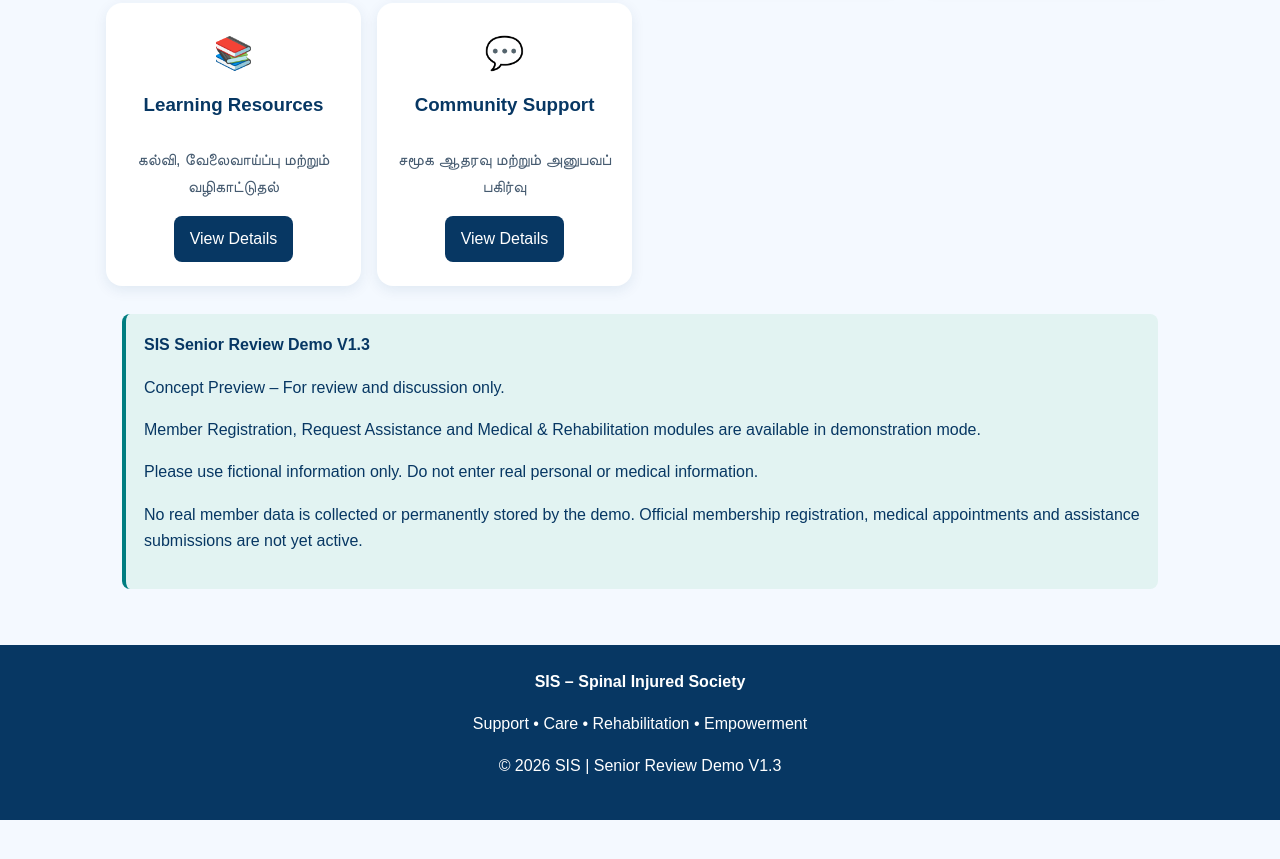
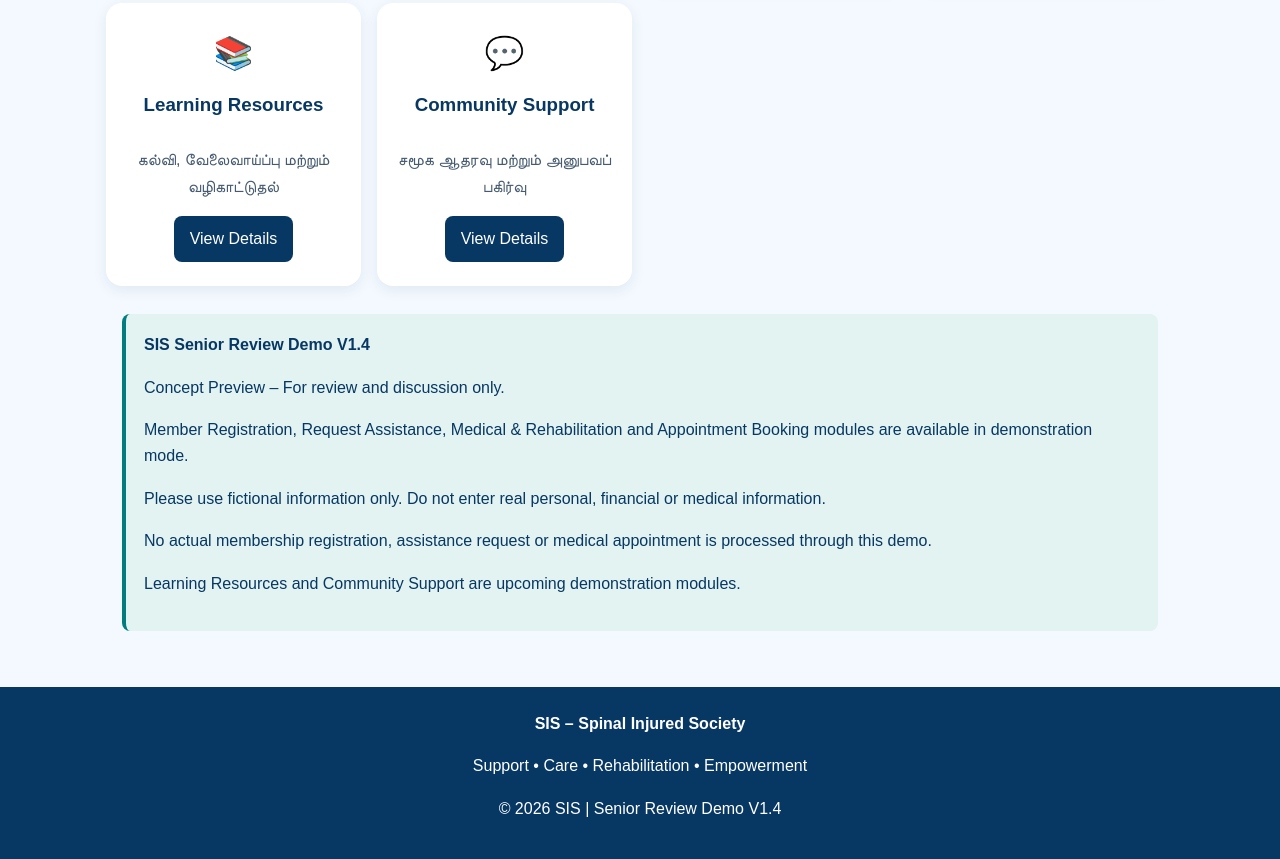
Before and after one commit to uthayaa999/sis-spinal-injured-society, a plain HTML site: page index.html in a window 1280 px wide. Shown: the part 1738-2597 px from the top of the page. Before the commit the page ends 2558 px from the top, so only its background shows below. Drawn offline with Linux system fonts and the light colour scheme.

Commit message:
SIS STEP 25 - Homepage Integration V1.4
Integrated the Appointment Booking demo with the SIS homepage, updated the Senior Review Demo to V1.4 and preserved existing service navigation, accessibility controls, official logo and website branding.

```diff
--- a/index.html
+++ b/index.html
@@ -153,8 +153,8 @@ dialog::backdrop{background:#0009}
 
 <header id="home">
 <img src="sis-logo.png"
-     alt="Spinal Injured Society Logo"
-     style="width:120px;max-width:100%;height:auto;display:block;margin:0 auto 12px;">
+ alt="Spinal Injured Society Logo"
+ style="width:120px;max-width:100%;height:auto;display:block;margin:0 auto 12px;">
 <h1>SIS</h1>
 <p>Together we move forward</p>
 <strong>Spinal Injured Society</strong>
@@ -262,9 +262,12 @@ View Details
 <h3>Appointments</h3>
 <p>மருத்துவ ஆலோசனை முன்பதிவு</p>
 
-<button onclick="showService('Appointments','Proposed appointment request facilities for medical and rehabilitation consultations.')">
+<a class="service-link"
+href="appointments.html"
+aria-label="View Appointment Booking Details">
 View Details
-</button>
+</a>
+
 </article>
 
 <article class="card">
@@ -275,6 +278,7 @@ View Details
 <button onclick="showService('Learning Resources','Proposed educational resources, skill development, employment information and government scheme awareness.')">
 View Details
 </button>
+
 </article>
 
 <article class="card">
@@ -285,6 +289,7 @@ View Details
 <button onclick="showService('Community Support','Proposed peer support, community events, para sports and independent living awareness.')">
 View Details
 </button>
+
 </article>
 
 </div>
@@ -294,15 +299,17 @@ View Details
 
 <div class="notice">
 
-<strong>SIS Senior Review Demo V1.3</strong>
+<strong>SIS Senior Review Demo V1.4</strong>
 
 <p>Concept Preview – For review and discussion only.</p>
 
-<p>Member Registration, Request Assistance and Medical &amp; Rehabilitation modules are available in demonstration mode.</p>
+<p>Member Registration, Request Assistance, Medical &amp; Rehabilitation and Appointment Booking modules are available in demonstration mode.</p>
 
-<p>Please use fictional information only. Do not enter real personal or medical information.</p>
+<p>Please use fictional information only. Do not enter real personal, financial or medical information.</p>
 
-<p>No real member data is collected or permanently stored by the demo. Official membership registration, medical appointments and assistance submissions are not yet active.</p>
+<p>No actual membership registration, assistance request or medical appointment is processed through this demo.</p>
+
+<p>Learning Resources and Community Support are upcoming demonstration modules.</p>
 
 </div>
 
@@ -332,7 +339,7 @@ View Details
 
 <p>Support • Care • Rehabilitation • Empowerment</p>
 
-<p>© 2026 SIS | Senior Review Demo V1.3</p>
+<p>© 2026 SIS | Senior Review Demo V1.4</p>
 
 </footer>
 
```
